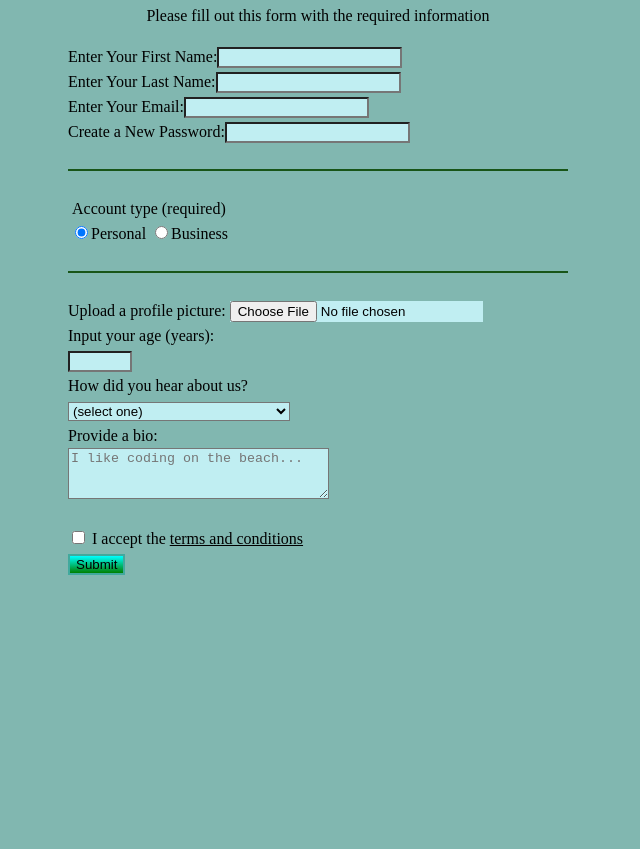
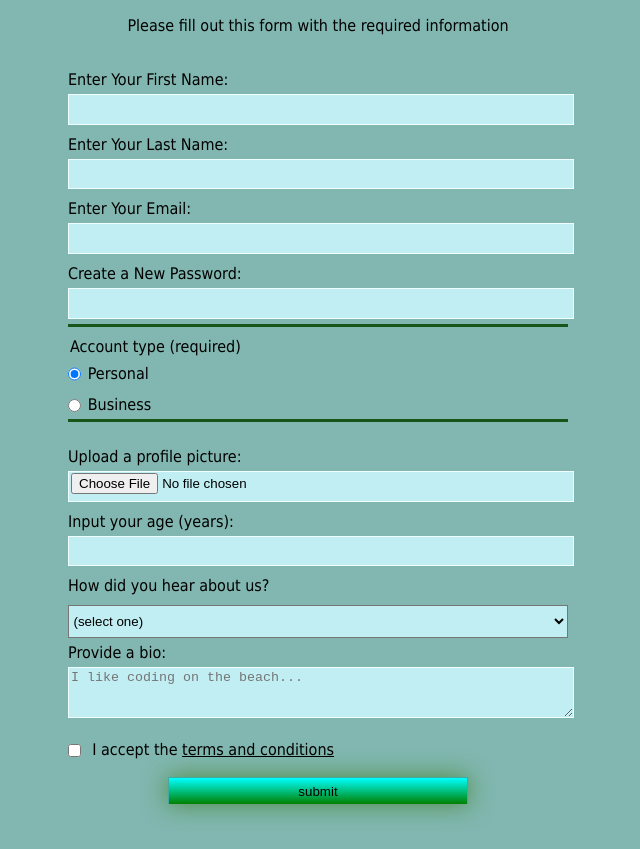
Before and after one commit to ffffary/Front-end-Path, a plain HTML site: page CSS with HTML/codeCamp/registration form/index00.html in a window 1280 px wide. Shown: the part 86-935 px from the top of the page, without its empty margins (322-962 px from the left). Before the commit the page ends 832 px from the top, so only its background shows below. Drawn offline with Linux system fonts and the light colour scheme.

Commit message:
registration form

```diff
--- a/CSS with HTML/codeCamp/registration form/index00.html
+++ b/CSS with HTML/codeCamp/registration form/index00.html
@@ -10,30 +10,29 @@
         <h1>Registration Form</h1>
         <p>Please fill out this form with the required information</p>
         <form method="post" action="https://register-demo.freecodecamp.org">
-            <div class="personal-info">
-                <label for="first-name">Enter Your First Name:<input id="first-name" type="text" required></label><br>
-                <label for="last-name">Enter Your Last Name:<input id="last-name" type="text" required></label><br>
-                <label for="user-email">Enter Your Email:<input id="user-email" type="email" required></label><br>
-                <label for="user-pwd">Create a New Password:<input id="user-pwd" pattern="[a-z0-5]{8,}" required></label><br>
-            </div>
+            <fieldset>
+                <label for="first-name">Enter Your First Name:<input id="first-name" type="text" required></label>
+                <label for="last-name">Enter Your Last Name:<input id="last-name" type="text" required></label>
+                <label for="user-email">Enter Your Email:<input id="user-email" type="email" required></label>
+                <label for="user-pwd">Create a New Password:<input id="user-pwd" pattern="[a-z0-5]{8,}" required></label>
+            </fieldset>
+
             <!-- <fieldset>
-                <label for="first-name">Enter Your First Name:<input id="first-name" type="text" required></label>
-            </fieldset> -->
-            <hr class="top-line">
-            <div class="account-type">
-                <fieldset>
-                    <legend>Account type (required)</legend>
-                        <input type="radio" id="personal" name="acount-type" value="personal" checked><label for="personal">Personal</label>
-                        <input type="radio" id="business" name="acount-type" value="business"><label for="business">Business</label>
-                </fieldset>
-            </div>
-            <hr class="bottom-line">
-            <div class="info-source">
+                <legend>Account type (required)</legend>
+                <label for="personal-account"><input id="personal-account" type="radio" name="account-type" class="inline" checked /> Personal</label>
+                <label for="business-account"><input id="business-account" type="radio" name="account-type" class="inline" /> Business</label>
+              </fieldset> -->
+            <fieldset>
+                <legend>Account type (required)</legend>
+                <label for="personal"><input type="radio" class="inline" id="personal" name="acount-type" value="personal" checked>Personal</label>
+                <label for="business"><input type="radio" class="inline" id="business" name="acount-type" value="business">Business</label>
+            </fieldset>
+            <fieldset>
                 <label>Upload a profile picture:</label>
-                <input type="file" id="profile-picture"><br>
-                <label>Input your age (years):</label><br>
-                <input type="number" id="user-age" min="13" max="120"><br>
-                    <label for="platform-select">How did you hear about us?<br>
+                <input type="file" id="profile-picture">
+                <label>Input your age (years):</label>
+                <input type="number" id="user-age" min="13" max="120">
+                    <label for="platform-select">How did you hear about us?
                         <select id="platform-select" name="platform-select">
                             <option value="">(select one)</option>
                             <option value="news">freeCodeCamp News</option>
@@ -41,16 +40,15 @@
                             <option value="forum">freeCodeCamp Forum</option>
                             <option value="other">other</option>
                         </select>
-                    </label><br>
-                <label for="user-bio">Provide a bio:</label><br>
+                    </label>
+                <label for="user-bio">Provide a bio:</label>
                 <textarea id="user-bio" rows="3" cols="30" placeholder="I like coding on the beach..."></textarea>
-            </div>
-            <div class="terms-and-conditions">
-                <input type="checkbox" id="terms-conditions" required>
-                <label for="terms-conditions"> I accept the <a target="_blank" href="https://www.freecodecamp.org/news/terms-of-service/">terms and conditions</a></label><br>
-                <button id="submit-btn">Submit</button>
-                <!-- <input type="submit" value="submit"> -->
-            </div>
+            </fieldset>
+
+            <label for="terms-conditions">
+                <input class="inline" type="checkbox" id="terms-conditions" required> I accept the <a target="_blank" href="https://www.freecodecamp.org/news/terms-of-service/">terms and conditions</a>
+            </label>
+                <input class="submit-btn" type="submit" value="submit">
         </form>
     </main>
   </body>
--- a/CSS with HTML/codeCamp/registration form/styles.css
+++ b/CSS with HTML/codeCamp/registration form/styles.css
@@ -17,6 +17,7 @@ body {
     width: 60vw;
     max-width: 500px;
     min-width: 300px;
+    /* center the form entire section */
     margin: 0 auto;
     padding-bottom: 2em;
   }
@@ -25,8 +26,10 @@ body {
     border: none;
     padding: 2rem 0;
     border-bottom: 3px solid #3b3b4f;
+    /* remove the left, top, right border of the fieldset, keep bottom only */
   }
 
+  /* set the bottom-border of the last fieldset to be none, then no lines show up there */
   fieldset:last-of-type {
     border-bottom: none;
   }
--- a/CSS with HTML/codeCamp/registration form/styles00.css
+++ b/CSS with HTML/codeCamp/registration form/styles00.css
@@ -1,13 +1,13 @@
 body {
-    /* display: flex;
-    justify-content: center;
-    align-items: center; */
     background-color: #81b7b0;
-    line-height: 25px;
+    /* line-height: 25px; */
     /* the tradition to set width and height - adapted to the screen size */
     width: 100%;
     height: 100vh;
     margin: 0;
+    font-size: 16px;
+    font-family: Tahoma;
+
 }
 
 h1, p {
@@ -15,43 +15,92 @@ h1, p {
     text-align: center;
 }
 
+select {
+    padding: 7px 0.5px;
+}
+
 form {
     min-width: 300px;
     max-width: 500px;
     width: 60vw;
-    margin: 0 auto;
-
+    margin: 30px auto;
+    padding-bottom: 2em;
 }
 
-.account-type {
+fieldset {
+    border: none;
+    /* padding: 2rem 0; */
     padding: 0;
+    border-bottom: 3px solid rgb(24, 85, 24);
+    margin: 10px 0;
+}
+
+fieldset:last-of-type {
+    border-bottom: none;
+    margin-top: 20px;
 }
 
 
-fieldset {
-    border: none;
-    padding: 0;
+label {
+    display: block;
+    margin: 5px 0 0 0;
+    /* margin: 0.5rem 0; */
 }
 
-.top-line, .bottom-line {
-    border: 1.5px solid rgb(24, 85, 24);
-    margin: 25px 0 25px 0;
+input, textarea, select {
+    width: 100%;
+    margin: 10px 0 0 0;
+    min-height: 2em;
 }
 
+input, textarea {
+    background-color: azure;
+    border: 1px solid azure;
+    color: black;
+    min-height: 2em;
+    margin: 5px 0;
+}
+
+.inline {
+    width: unset;
+    margin: 0 0.5em 0 0;
+    display: inline;
+    vertical-align: middle;
+}
+
+/* input[type="submit"] {
+    display: block;
+    width: 60%;
+    margin: 1em auto;
+    height: 2em;
+    font-size: 1.1rem;
+    background-color: #3b3b4f;
+    border-color: white;
+    min-width: 300px;
+  } */
+
+  /* input[type="file"] {
+    padding: 1px 2px;
+  } */
+
+input[type="file"] {
+    padding: 1px 2px;
+}
 
 #first-name,  #last-name, #user-email, #user-pwd, #user-age, #user-bio, #platform-select, #profile-picture {
     background-color: #C0EEF2;
 }
 
-/* #user-bio {
-    height: 60px;
-    width: 100%;
-} */
-
-#submit-btn {
+.submit-btn {
     background: linear-gradient(180deg, cyan, green);
-    border: 2px solid #41a99d;
-
+    border: 1px solid #41a99d;
+    box-shadow: 0 0 25px 0 #3B7E20CC;
+    border-bottom: 30px;
+    width: 60%;
+    display: block;
+    /* margin: 0 auto; */
+    margin: 1em auto;
+    min-width: 300px
 }
 
 a, :visited {
```
